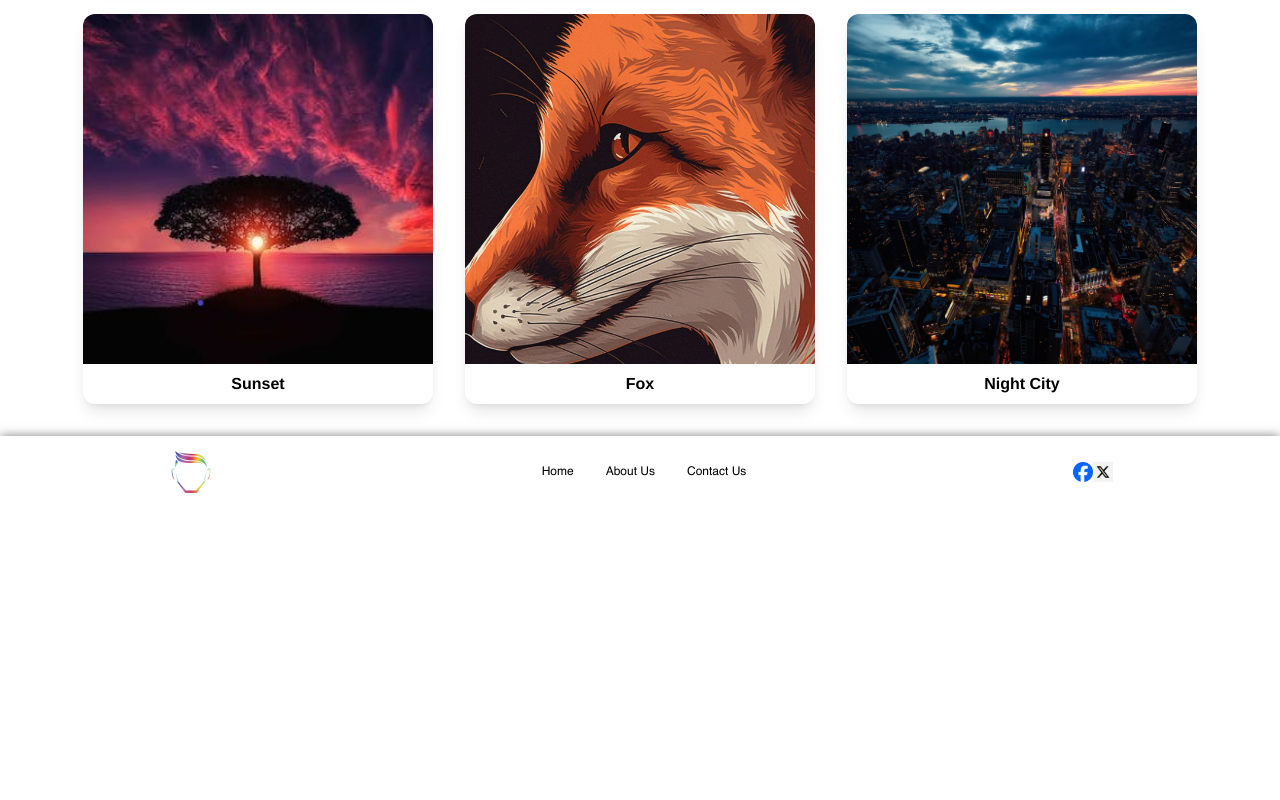
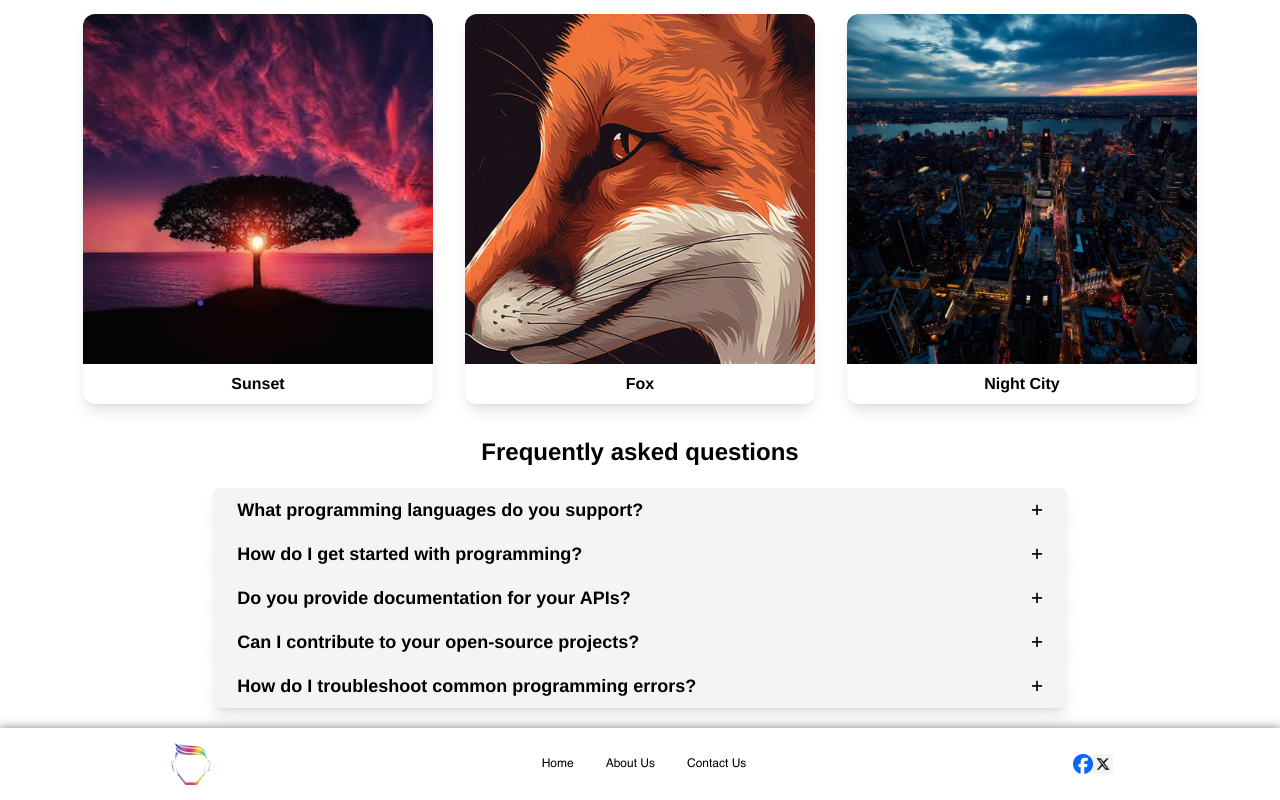
Before and after one commit to AbdoMohamamd/task3-2, a Next.js app: page / in a window 1280 px wide. Shown: the part 1366-2166 px from the top of the page. Before the commit the page ends 1874 px from the top, so only its background shows below. Built offline with nearby package versions, Linux system fonts and the light colour scheme.

Commit message:
adding accordion

```diff
--- /dev/null
+++ b/src/components/Accordion/Accordion.js
@@ -0,0 +1,44 @@
+import React, { useState } from 'react'
+
+const Accordion = ({ items }) => {
+  const [activeIndex, setActiveIndex] = useState(null)
+
+  const onTitleClick = index => {
+    setActiveIndex(index === activeIndex ? null : index)
+  }
+
+  return (
+    <section className='flex flex-col items-center'>
+      {' '}
+      <div className=' container text-center mb-5 flex flex-col items-center  '>
+        <h2 className={'mb-5 font-bold text-2xl text-center'}>
+          Frequently asked questions
+        </h2>
+        {items.map((item, index) => (
+          <div
+            key={index}
+            className='flex flex-col justify-center w-8/12 shadow-lg  bg-gray-100 p-2 cursor-pointer rounded-md '
+            onClick={() => onTitleClick(index)}
+          >
+            <div className='flex justify-between px-4 '>
+              {' '}
+              <h3 className='text-lg font-semibold'>{item.title}</h3>
+              <span className='text-xl'>
+                {index === activeIndex ? '-' : '+'}
+              </span>
+            </div>
+
+            {index === activeIndex && (
+              <div className='p-4 bg-gray-100 text-start '>
+                <hr class=' border-black mb-4' />
+                <p className='mt-6'>{item.content}</p>
+              </div>
+            )}
+          </div>
+        ))}
+      </div>
+    </section>
+  )
+}
+
+export default Accordion
--- a/src/pages/index.js
+++ b/src/pages/index.js
@@ -11,6 +11,7 @@ import img6 from '../../public/images/img6.jpg'
 import SwiperBanner from '@/components/SwiperBanner/SwiperBanner'
 import NavBar from '@/components/NavBar/NavBar'
 import MultiSelectFilter from '@/components/MultiSelectFilter/MultiSelectFilter'
+import Accordion from '@/components/Accordion/Accordion'
 
 export default function Home () {
   const options = [
@@ -23,23 +24,42 @@ export default function Home () {
   ]
   const slides = [
     {
-      id: 0,
       title: 'Welcome to creohub',
       label: 'Gain experience',
       img: 'bg-slide1'
     },
     {
-      id: 1,
       title: 'Multiple fields',
       label: 'Frontend , backend , UI/UX design, mobile',
       img: 'bg-slide2'
     },
     {
-      id: 2,
       title: 'Our Services',
       label: 'A intership program depending on what you like',
       img: 'bg-slide3'
     }
+  ]
+  const accordionItems = [
+    {
+      title: 'What programming languages do you support?',
+      content: 'We support a wide range of programming languages, including but not limited to JavaScript, Python, Java, C++, and Ruby. Our platform is designed to accommodate diverse development needs.',
+    },
+    {
+      title: 'How do I get started with programming?',
+      content: 'To get started with programming, we recommend selecting a programming language based on your goals and interests. There are many online resources, tutorials, and courses available to help beginners learn the basics and progress in their coding journey.',
+    },
+    {
+      title: 'Do you provide documentation for your APIs?',
+      content: 'Yes, we offer comprehensive documentation for all our APIs. You can find detailed information, including endpoints, request and response formats, and example code snippets, in our API documentation section.',
+    },
+    {
+      title: 'Can I contribute to your open-source projects?',
+      content: 'Absolutely! We welcome contributions from the community. You can find our open-source projects on GitHub. Feel free to fork the repository, make changes, and submit a pull request. Check our contribution guidelines for more details.',
+    },
+    {
+      title: 'How do I troubleshoot common programming errors?',
+      content: "When facing programming errors, it's essential to carefully review your code, check for syntax errors, and consult relevant documentation. Additionally, online communities and forums are valuable resources where you can seek help from experienced developers.",
+    },
   ]
 
   const imgSectionRef = useRef(null)
@@ -83,6 +103,9 @@ export default function Home () {
               <PhotoWithText img={card.img} text={card.label} key={index} />
             ))}
       </section>
+
+        <Accordion items={accordionItems} />
+
     </div>
   )
 }
--- a/src/styles/globals.css
+++ b/src/styles/globals.css
@@ -14,8 +14,8 @@
 }
 
 :root {
-    --swiper-pagination-color:#1065aa;
-    --swiper-pagination-bullet-inactive-color: white;
+    --swiper-pagination-color:white;
+    --swiper-pagination-bullet-inactive-color: #1065aa;
     --swiper-pagination-bullet-inactive-opacity: 1;
 }
 
```
